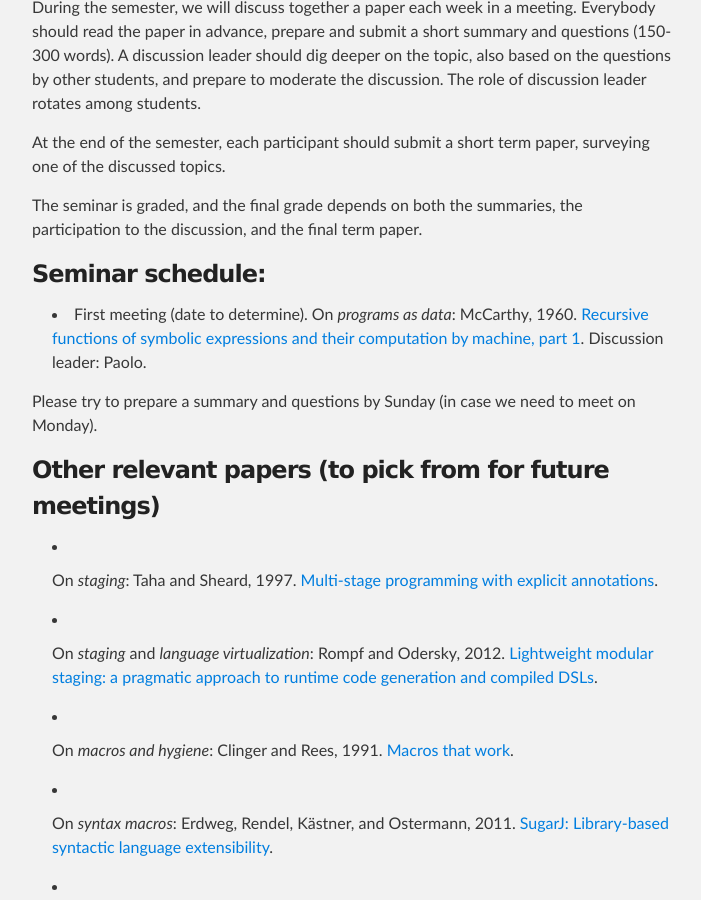
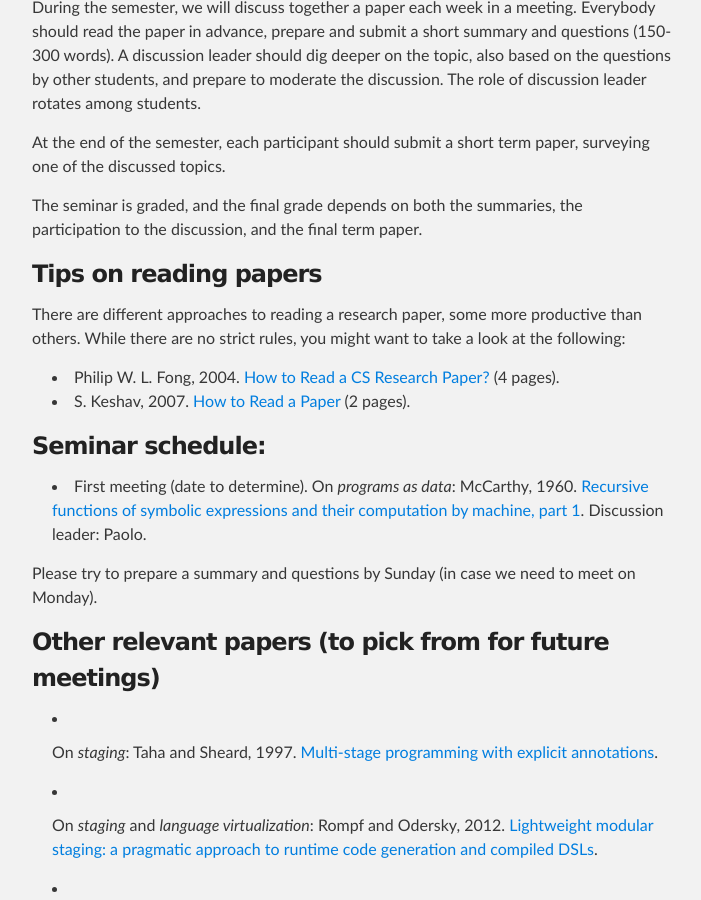
Before and after one commit to ps-mr/ps-mr.github.io, a Jekyll site: the page built from ws14-metaprogramming.md, in a window 1280 px wide and 900 px high, scrolled down 1276 px. Shown: the whole window, without its empty margins (288-989 px from the left). Built offline with Jekyll 4.4.1, drawn with Linux system fonts in a browser that asks for light colours.

Commit message:
Tips on reading papers

```diff
--- a/ws14-metaprogramming.md
+++ b/ws14-metaprogramming.md
@@ -40,6 +40,14 @@ At the end of the semester, each participant should submit a short term paper, s
 
 The seminar is graded, and the final grade depends on both the summaries, the participation to the discussion, and the final term paper.
 
+### Tips on reading papers
+
+There are different approaches to reading a research paper, some more productive than others. While there are no strict rules, you might want to take a look at the following:
+
+* Philip W. L. Fong, 2004. [How to Read a CS Research Paper?](http://faculty.ksu.edu.sa/chikh/Documents/reading-paper.pdf) (4 pages).
+* S. Keshav, 2007. [How to Read a Paper](http://groups.csail.mit.edu/netmit/wordpress/wp-content/themes/netmit/papers/HowtoRead.pdf) (2 pages).
+
+
 ### Seminar schedule:
 
 * First meeting (date to determine). On *programs as data*: McCarthy, 1960. [Recursive functions of symbolic expressions and their computation by machine, part 1](http://cs.cmu.edu/~crary/819-f09/McCarthy60.pdf).
```
